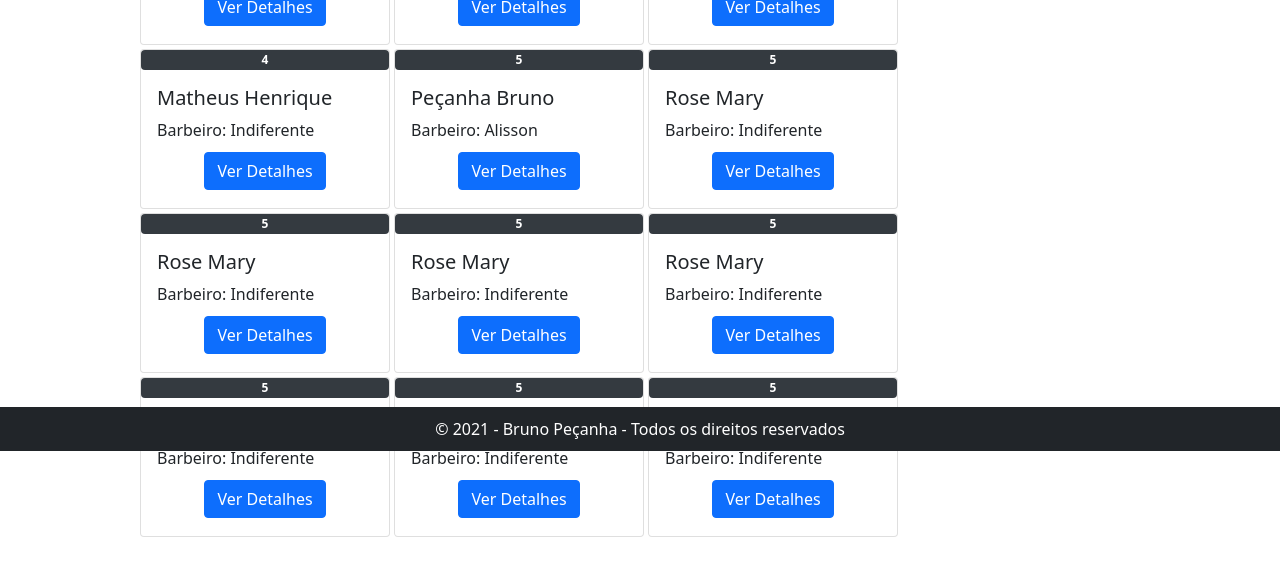
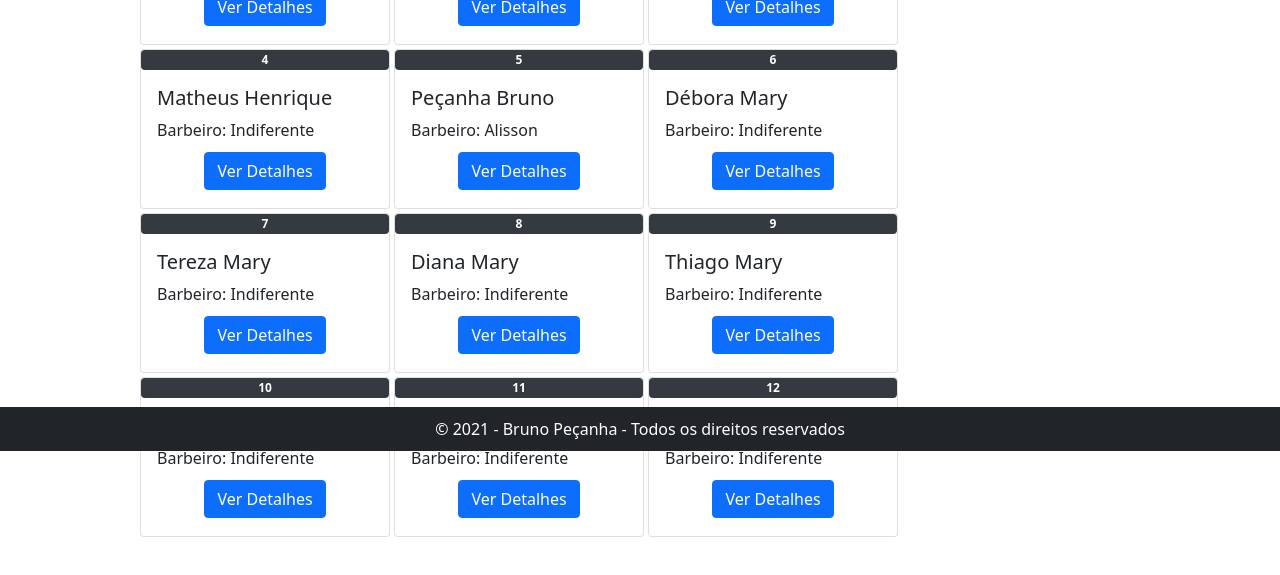
Before and after one commit to BrunoPecanha/WebBarberShop.App, an Angular app: page /queue in a window 1280 px wide. Shown: the part 349-924 px from the top of the page. Built offline with nearby package versions, Linux system fonts and the light colour scheme.

Commit message:
Inclui hora de inicio de atendimento

```diff
--- a/src/app/components/queue/queue.component.html
+++ b/src/app/components/queue/queue.component.html
@@ -19,13 +19,15 @@
         </div>
       </div>
 
-
    <!-- Modal Serviços -->
    <div class="modal fade" id="ExemploModalCentralizado" tabindex="-1" role="dialog" aria-labelledby="TituloModalCentralizado" aria-hidden="true">
     <div class="modal-dialog modal-dialog-centered" role="document">
       <div class="modal-content">
         <div class="modal-header">
-          <h5 class="modal-title" id="TituloModalCentralizado">Serviços desse cliente</h5>
+          <h5 class="modal-title pr-5" id="TituloModalCentralizado">Serviços desse cliente</h5>
+          <span *ngIf="cliente && cliente.ematendomento">
+            <small>Iniciado às {{cliente.inicioem}}</small>
+          </span>
           <button type="button" class="close" data-dismiss="modal" aria-label="Fechar">
             <span aria-hidden="true">&times;</span>
           </button>
--- a/src/app/components/queue/queue.component.ts
+++ b/src/app/components/queue/queue.component.ts
@@ -7,11 +7,13 @@ import { Component, OnInit } from '@angular/core';
 })
 export class QueueComponent implements OnInit {
 
+  cliente: any;
   servicosClienteSelecionado: any;
 
   recuperarServicosCliente(posicao: number): void {
-      var cliente = this.clientes.find(x => x.posicao === posicao);
-      this.servicosClienteSelecionado = (cliente !== undefined && cliente.servicos !== undefined) ? cliente.servicos : ''
+      var clienteLista = this.clientes.find(x => x.posicao === posicao);
+      this.cliente = clienteLista
+      this.servicosClienteSelecionado = (clienteLista !== undefined && clienteLista.servicos !== undefined) ? clienteLista.servicos : ''
   }
 
   clientes = [
@@ -34,7 +36,7 @@ export class QueueComponent implements OnInit {
     {
      posicao: 2,
      nome: 'Marvin',
-      inicioem: '12:20',
+     inicioem: '14:17',
      sobrenome: 'Daniel',
      ematendomento: true,
      barbeiro: 'Alisson',
@@ -50,7 +52,7 @@ export class QueueComponent implements OnInit {
    {
        posicao: 3,
        nome: 'Anderson',
-        inicioem: '12:20',
+       inicioem: '',
        sobrenome: 'Honório',
        ematendomento: false,
        barbeiro: 'Leonardo',
@@ -63,7 +65,7 @@ export class QueueComponent implements OnInit {
    {
      posicao: 4,
      nome: 'Matheus',
-      inicioem: '12:20',
+     inicioem: '14:17',
      sobrenome: 'Henrique',
      ematendomento: false,
      barbeiro: 'Indiferente',
@@ -90,9 +92,9 @@ export class QueueComponent implements OnInit {
         ]
       },
       {
-    posicao: 5,
-    nome: 'Rose',
-    inicioem: '12:20',
+      posicao: 6,
+      nome: 'Débora',
+      inicioem: '',
       sobrenome: 'Mary',
       ematendomento: false,
       barbeiro: 'Indiferente',
@@ -106,9 +108,41 @@ export class QueueComponent implements OnInit {
       ]
     },
     {
-  posicao: 5,
-  nome: 'Rose',
-  inicioem: '12:20',
+    posicao: 7,
+    nome: 'Tereza',
+    inicioem: '',
+    sobrenome: 'Mary',
+    ematendomento: false,
+    barbeiro: 'Indiferente',
+    servicos: [
+      {
+        nome: 'Sombrancelha'
+      },
+      {
+        nome: 'Tesoura'
+      }
+    ]
+    },
+    {
+    posicao: 8,
+    nome: 'Diana',
+    inicioem: '',
+    sobrenome: 'Mary',
+    ematendomento: false,
+    barbeiro: 'Indiferente',
+    servicos: [
+      {
+        nome: 'Corte à tesoura'
+      },
+      {
+        nome: 'Sombrancelha'
+      }
+    ]
+    },
+    {
+    posicao: 9,
+    nome: 'Thiago',
+    inicioem: '',
     sobrenome: 'Mary',
     ematendomento: false,
     barbeiro: 'Indiferente',
@@ -122,9 +156,9 @@ export class QueueComponent implements OnInit {
     ]
     },
     {
-  posicao: 5,
+    posicao: 10,
     nome: 'Rose',
-  inicioem: '12:20',
+    inicioem: '',
     sobrenome: 'Mary',
     ematendomento: false,
     barbeiro: 'Indiferente',
@@ -138,9 +172,9 @@ export class QueueComponent implements OnInit {
     ]
     },
     {
-  posicao: 5,
+    posicao: 11,
     nome: 'Rose',
-  inicioem: '12:20',
+    inicioem: '',
     sobrenome: 'Mary',
     ematendomento: false,
     barbeiro: 'Indiferente',
@@ -154,9 +188,9 @@ export class QueueComponent implements OnInit {
     ]
     },
     {
-  posicao: 5,
+    posicao: 12,
     nome: 'Rose',
-  inicioem: '12:20',
+    inicioem: '',
     sobrenome: 'Mary',
     ematendomento: false,
     barbeiro: 'Indiferente',
@@ -170,9 +204,9 @@ export class QueueComponent implements OnInit {
     ]
     },
     {
-  posicao: 5,
+    posicao: 13,
     nome: 'Rose',
-  inicioem: '12:20',
+    inicioem: '',
     sobrenome: 'Mary',
     ematendomento: false,
     barbeiro: 'Indiferente',
@@ -186,9 +220,9 @@ export class QueueComponent implements OnInit {
     ]
     },
     {
-  posicao: 5,
+    posicao: 14,
     nome: 'Rose',
-  inicioem: '12:20',
+    inicioem: '',
     sobrenome: 'Mary',
     ematendomento: false,
     barbeiro: 'Indiferente',
@@ -202,9 +236,9 @@ export class QueueComponent implements OnInit {
     ]
     },
     {
-  posicao: 5,
+    posicao: 15,
     nome: 'Rose',
-  inicioem: '12:20',
+    inicioem: '',
     sobrenome: 'Mary',
     ematendomento: false,
     barbeiro: 'Indiferente',
@@ -218,9 +252,9 @@ export class QueueComponent implements OnInit {
     ]
     },
     {
-  posicao: 5,
+    posicao: 16,
     nome: 'Rose',
-  inicioem: '12:20',
+    inicioem: '',
     sobrenome: 'Mary',
     ematendomento: false,
     barbeiro: 'Indiferente',
@@ -234,9 +268,9 @@ export class QueueComponent implements OnInit {
     ]
     },
     {
-  posicao: 5,
+    posicao: 17,
     nome: 'Rose',
-  inicioem: '12:20',
+    inicioem: '',
     sobrenome: 'Mary',
     ematendomento: false,
     barbeiro: 'Indiferente',
@@ -250,9 +284,9 @@ export class QueueComponent implements OnInit {
     ]
     },
     {
-  posicao: 5,
+    posicao: 18,
     nome: 'Rose',
-  inicioem: '12:20',
+    inicioem: '',
     sobrenome: 'Mary',
     ematendomento: false,
     barbeiro: 'Indiferente',
@@ -266,9 +300,9 @@ export class QueueComponent implements OnInit {
     ]
     },
     {
-  posicao: 5,
+    posicao: 19,
     nome: 'Rose',
-  inicioem: '12:20',
+    inicioem: '',
     sobrenome: 'Mary',
     ematendomento: false,
     barbeiro: 'Indiferente',
@@ -282,41 +316,9 @@ export class QueueComponent implements OnInit {
     ]
     },
     {
-  posicao: 5,
+    posicao: 20,
     nome: 'Rose',
-  inicioem: '12:20',
-  sobrenome: 'Mary',
-  ematendomento: false,
-  barbeiro: 'Indiferente',
-  servicos: [
-    {
-      nome: 'Corte à máquina'
-    },
-    {
-      nome: 'Tesoura'
-    }
-  ]
-},
-{
-  posicao: 5,
-  nome: 'Rose',
-  inicioem: '12:20',
-  sobrenome: 'Mary',
-  ematendomento: false,
-  barbeiro: 'Indiferente',
-  servicos: [
-    {
-      nome: 'Corte à máquina'
-    },
-    {
-      nome: 'Tesoura'
-    }
-  ]
-},
-{
-  posicao: 5,
-  nome: 'Rose',
-  inicioem: '12:20',
+    inicioem: '',
     ematendomento: false,
     sobrenome: 'Mary',
     barbeiro: 'Indiferente',
@@ -330,10 +332,10 @@ export class QueueComponent implements OnInit {
     ]
     },
     {
-  posicao: 5,
-  nome: 'Rose',
-  inicioem: '12:20',
-  sobrenome: 'Mary',
+    posicao: 21,
+    nome: 'Rafael',
+    inicioem: '',
+    sobrenome: 'Matheus',
     ematendomento: false,
     barbeiro: 'Indiferente',
     servicos: [
@@ -344,16 +346,10 @@ export class QueueComponent implements OnInit {
         nome: 'Tesoura'
       }
  ]
-},
-
-
-
-]
-
+}]
 
   constructor() { }
 
   ngOnInit(): void {
   }
-
 }
```
Lines whose indentation alone changed are shown as unchanged.
